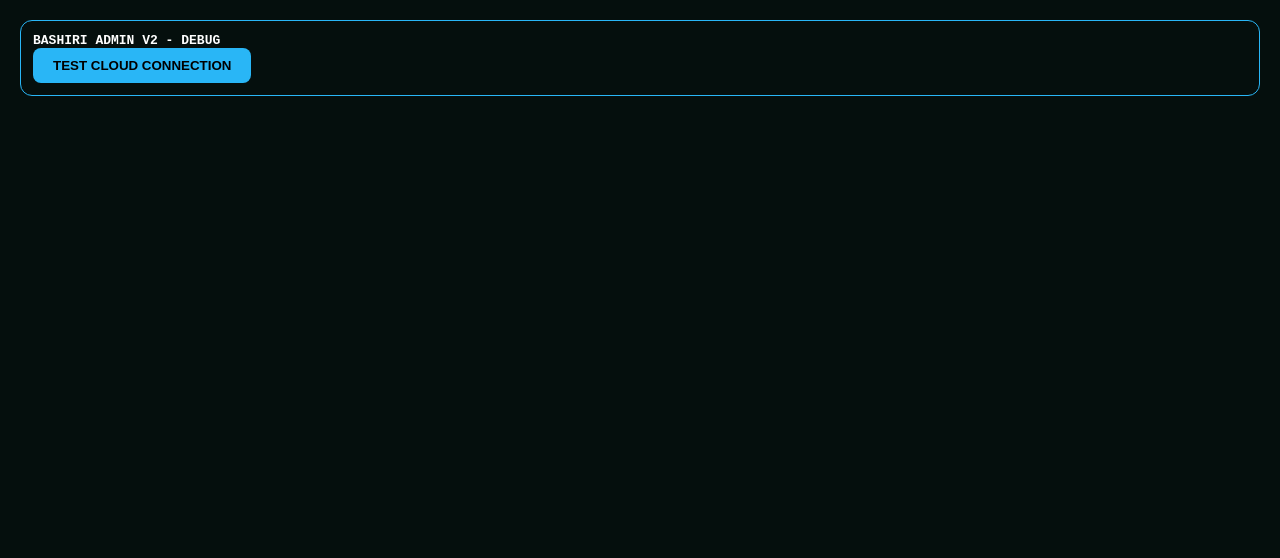
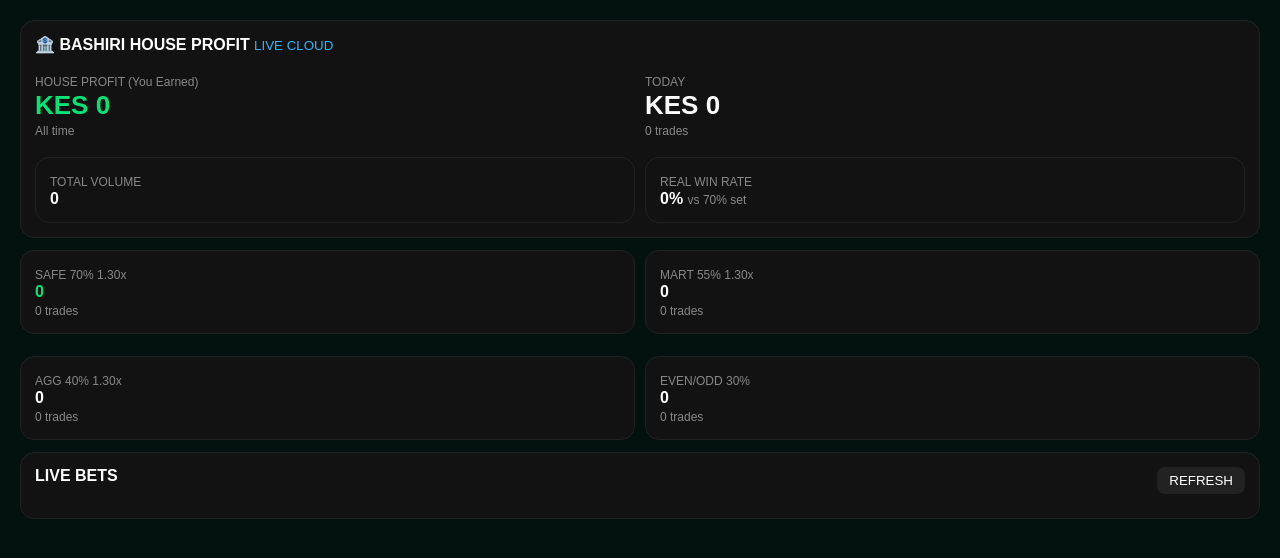
Before and after one commit to njoguemmanuel04-lgtm/bashiri--app, a plain HTML site: page admin.html in a window 1280 px wide. Drawn offline with nearby package versions, Linux system fonts and the light colour scheme.

Commit message:
Update admin.html

```diff
--- a/admin.html
+++ b/admin.html
@@ -1,34 +1,40 @@
-<!DOCTYPE html><html><head><meta charset="UTF-8"><meta name="viewport" content="width=device-width,initial-scale=1"><title>ADMIN V2</title>
+<!DOCTYPE html><html><head><meta charset="UTF-8"><meta name="viewport" content="width=device-width,initial-scale=1"><title>BASHIRI ADMIN - PROFIT</title>
 <script src="https://cdn.jsdelivr.net/npm/@supabase/supabase-js@2"></script>
-<style>body{background:#050f0d;color:#fff;padding:12px;font-family:monospace} .b{border:1px solid #29b6f6;border-radius:12px;padding:12px;margin-bottom:10px} .err{color:#ff3d57;background:#1a0005;padding:10px;border-radius:8px;margin:10px 0} .ok{color:#00e676}</style></head><body>
-<div class="b"><b>BASHIRI ADMIN V2 - DEBUG</b><br><button onclick="test()" style="padding:10px 20px;background:#29b6f6;border:0;border-radius:8px;font-weight:800">TEST CLOUD CONNECTION</button> <span id="st"></span></div>
-<div id="log"></div>
+<style>body{background:#04120f;color:#fff;padding:12px;font-family:Space Grotesk,sans-serif} .card{background:#121212;border:1px solid #222;border-radius:14px;padding:14px;margin-bottom:12px} .big{font-size:26px;font-weight:800} .g{color:#00e676} .r{color:#ff3d57} .grid{display:grid;grid-template-columns:1fr 1fr;gap:10px} .sm{font-size:12px;color:#888} .row{padding:8px;border-radius:8px;background:#0f0f0f;margin-bottom:6px;border-left:3px solid #333;font-size:12px;display:flex;justify-content:space-between} .win{border-left-color:#00e676} .loss{border-left-color:#ff3d57}</style></head><body>
+<div class="card"><b>🏦 BASHIRI HOUSE PROFIT</b> <small id="stat" style="color:#29b6f6">LIVE CLOUD</small><br><br><div class="grid"><div><small class="sm">HOUSE PROFIT (You Earned)</small><div class="big g" id="profit">KES 0</div><small class="sm">All time</small></div><div><small class="sm">TODAY</small><div class="big" id="today">KES 0</div><small class="sm" id="trades">0 trades</small></div></div><br><div class="grid"><div class="card" style="margin:0"><small class="sm">TOTAL VOLUME</small><br><b id="vol">0</b></div><div class="card" style="margin:0"><small class="sm">REAL WIN RATE</small><br><b id="wr">0%</b> <small class="sm">vs 70% set</small></div></div></div>
+<div class="grid"><div class="card"><small class="sm">SAFE 70% 1.30x</small><br><b id="p1" class="g">0</b><br><small class="sm" id="c1">0 trades</small></div><div class="card"><small class="sm">MART 55% 1.30x</small><br><b id="p2">0</b><br><small class="sm" id="c2">0 trades</small></div><div class="card"><small class="sm">AGG 40% 1.30x</small><br><b id="p3">0</b><br><small class="sm" id="c3">0 trades</small></div><div class="card"><small class="sm">EVEN/ODD 30%</small><br><b id="p4">0</b><br><small class="sm" id="c4">0 trades</small></div></div>
+<div class="card"><div style="display:flex;justify-content:space-between"><b>LIVE BETS</b><button onclick="load()" style="background:#222;color:#fff;border:0;padding:6px 12px;border-radius:8px">REFRESH</button></div><div id="bets" style="margin-top:10px"></div></div>
 <script>
 const URL="https://hkhqbtyyqgvaktamilxs.supabase.co";
 const KEY="eyJhbGciOiJIUzI1NiIsInR5cCI6IkpXVCJ9.eyJpc3MiOiJzdXBhYmFzZSIsInJlZiI6ImhraHFidHl5cWd2YWt0YW1pbHhzIiwicm9sZSI6ImFub24iLCJpYXQiOjE3OTEwMTQwNDQsImV4cCI6MjEwNjU5MDA0NH0.gJcUf9XgzF34sczhD79V9oOnPD7a3XEU-5BXoQHWuAg";
 const sb=window.supabase.createClient(URL,KEY);
-async function test(){
- document.getElementById('log').innerHTML='Testing...';
- document.getElementById('st').innerText='⏳';
- try{
-  const r=await fetch(URL+'/rest/v1/bets?select=*&limit=1',{headers:{'apikey':KEY,'Authorization':'Bearer '+KEY}});
-  const txt=await r.text();
-  document.getElementById('log').innerHTML=`<div class="b">REST STATUS: ${r.status}<br><br>${txt.slice(0,1000)}</div>`;
-  if(r.ok){
-   document.getElementById('st').innerHTML='<span class="ok">● CLOUD OK</span>';
-   load();
-  } else {
-   document.getElementById('st').innerHTML='<span class="err">● ERROR '+r.status+'</span>';
-  }
- }catch(e){
-  document.getElementById('log').innerHTML=`<div class="err">FETCH FAILED: ${e.message}<br><br>This is Supabase outage - check status.supabase.com<br>Your URL: ${URL}<br>Try switch to WiFi / VPN, some KE ISPs block Supabase</div>`;
-  document.getElementById('st').innerHTML='● OFFLINE';
- }
+async function load(){
+ const {data,error}=await sb.from('bets').select('*').order('created_at',{ascending:false}).limit(100);
+ if(error){document.getElementById('bets').innerHTML='<span style="color:#ff3d57">'+error.message+'</span>'; return;}
+ let profit=0, vol=0, wins=0, todayP=0;
+ let now=new Date().toDateString();
+ let g={over1:0,over2:0,over3:0,evenodd:0}; let gc={over1:0,over2:0,over3:0,evenodd:0};
+ data.forEach(b=>{
+  let pp=b.player_profit||0;
+  profit+=-pp; vol+=b.stake||0; if(b.result=='WIN') wins++;
+  if(new Date(b.created_at).toDateString()==now) todayP+=-pp;
+  let k=b.bot_name;
+  if(k=='over1'){g.over1+=-pp; gc.over1++}
+  else if(k=='over2'){g.over2+=-pp; gc.over2++}
+  else if(k=='over3'){g.over3+=-pp; gc.over3++}
+  else {g.evenodd+=-pp; gc.evenodd++}
+ });
+ document.getElementById('profit').innerText='KES '+profit;
+ document.getElementById('today').innerText='KES '+todayP;
+ document.getElementById('vol').innerText='KES '+vol;
+ document.getElementById('trades').innerText=data.length+' trades';
+ document.getElementById('wr').innerText=data.length?((wins/data.length*100).toFixed(1)+'%'):'0%';
+ document.getElementById('p1').innerText='KES '+g.over1; document.getElementById('c1').innerText=gc.over1+' trades';
+ document.getElementById('p2').innerText='KES '+g.over2; document.getElementById('c2').innerText=gc.over2+' trades';
+ document.getElementById('p3').innerText='KES '+g.over3; document.getElementById('c3').innerText=gc.over3+' trades';
+ document.getElementById('p4').innerText='KES '+g.evenodd; document.getElementById('c4').innerText=gc.evenodd+' trades';
+ document.getElementById('bets').innerHTML=data.map(b=>`<div class="row ${b.result=='WIN'?'win':'loss'}"><span>${b.bot_name} ${b.choice} D:${b.digit} ${b.result}</span><span style="color:${b.result=='WIN'?'#00e676':'#ff3d57'}">${b.player_profit>0?'+'+b.player_profit:b.player_profit}</span></div>`).join('')||'No bets yet - make 1 bet on main site';
+ document.getElementById('stat').innerText='● LIVE '+data.length+' bets';
 }
-async function load(){
- const {data,error}=await sb.from('bets').select('*').order('created_at',{ascending:false}).limit(20);
- if(error){document.getElementById('log').innerHTML+=`<div class="err">SB Error: ${error.message}</div>`; return;}
- document.getElementById('log').innerHTML+=`<div class="b"><b>${data.length} bets in cloud</b><br>${data.map(b=>`${b.bot_name} ${b.choice} ${b.result} ${b.player_profit}<br>`).join('')}</div>`;
-}
-test();
+load(); setInterval(load,3000);
 </script></body></html>
```
